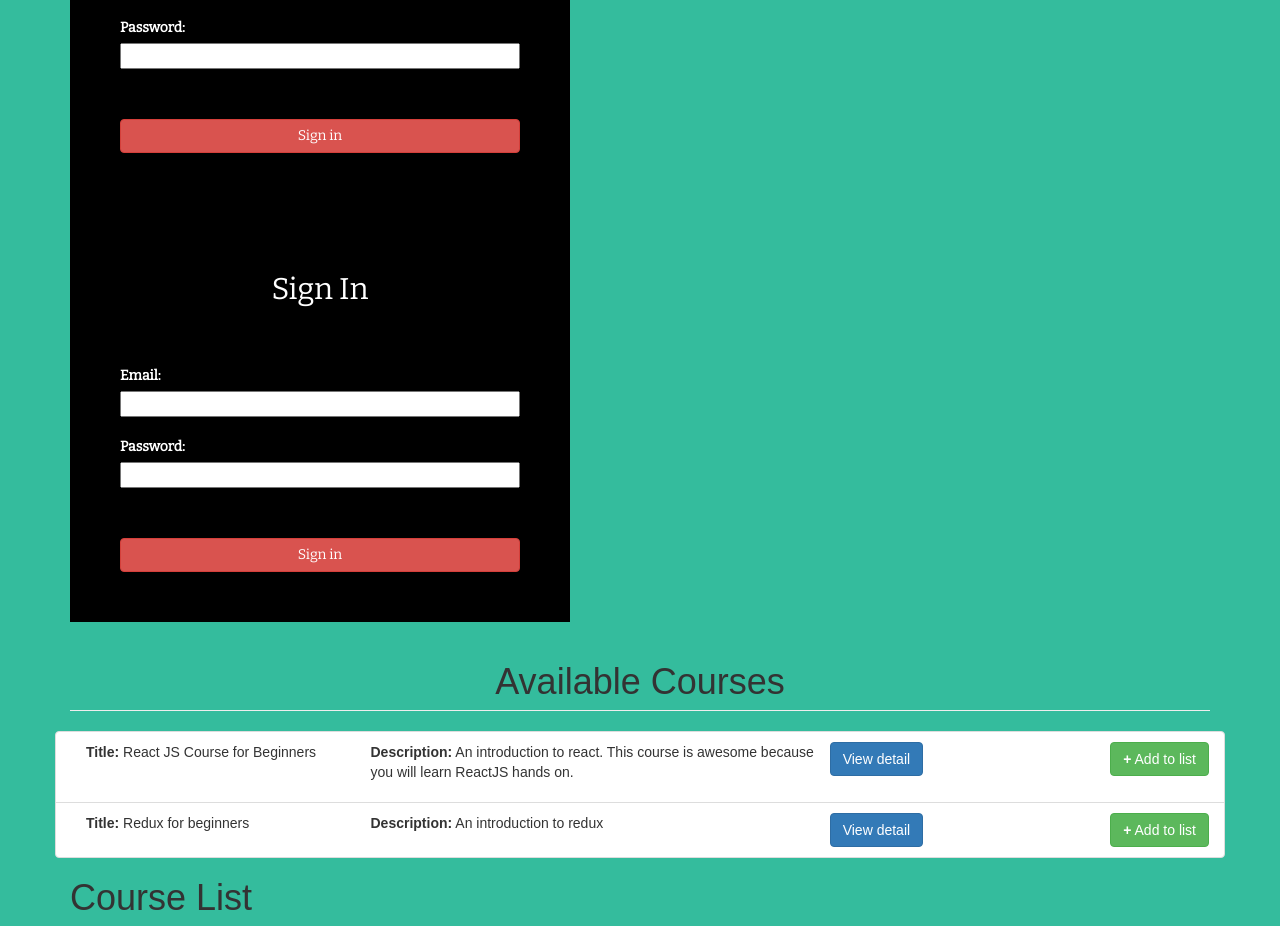
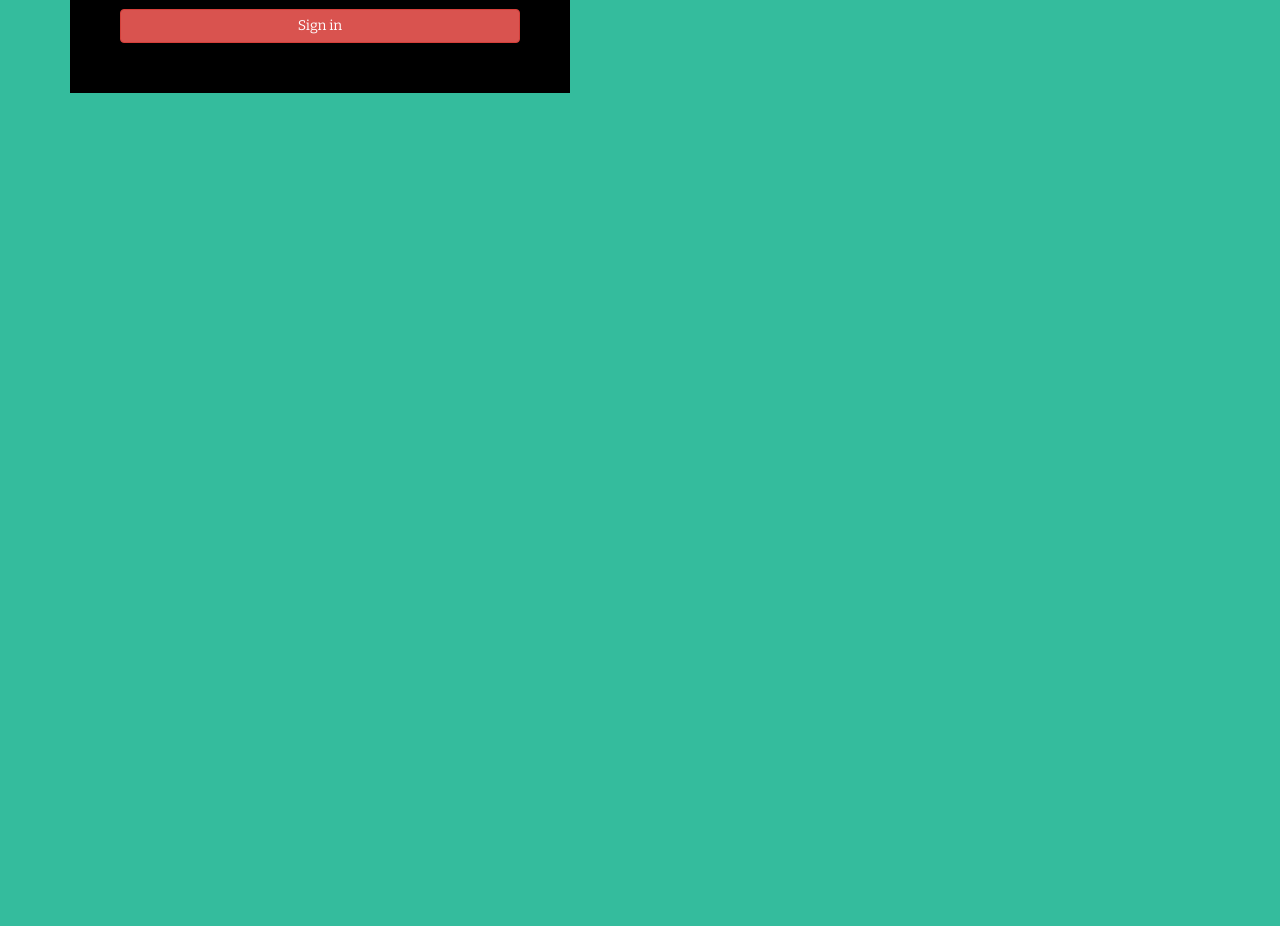
Before and after one commit to AWells64/course-planner, a React (Create React App) app: page / in a window 1280 px wide. Shown: the part 326-1252 px from the top of the page. After the commit the page ends 800 px from the top, so only its background shows below. Built offline with nearby package versions, Linux system fonts and the light colour scheme.

Commit message:
added react router

```diff
--- a/src/App.jsx
+++ b/src/App.jsx
@@ -6,19 +6,21 @@
 import Course from "./Containers/Course";
 import Login from "./Components/Forms/Login";
 import Register from "./Components/Forms/Register";
+import { BrowserRouter as Router, Route } from "react-router-dom";
 
 class App extends Component {
   render() {
     return (
-      <Provider store={store}>
-        <Fragment>
-          <h1 className="page-header text-center">Dev Course Planner</h1>
-          <Register />
-          <Login />
-          <Courses />
-          <Course />
-        </Fragment>
-      </Provider>
+      <Router>
+        <Provider store={store}>
+          <Fragment>
+            <Route exact path="/" component={ Login } />
+            <Route exact path="/register" component={ Register } />
+            <Route exact path="/courses" component={ Courses } />
+            <Route exact path="/course" component={ Course } />
+          </Fragment>
+        </Provider>
+      </Router>
     );
   }
 }
```
